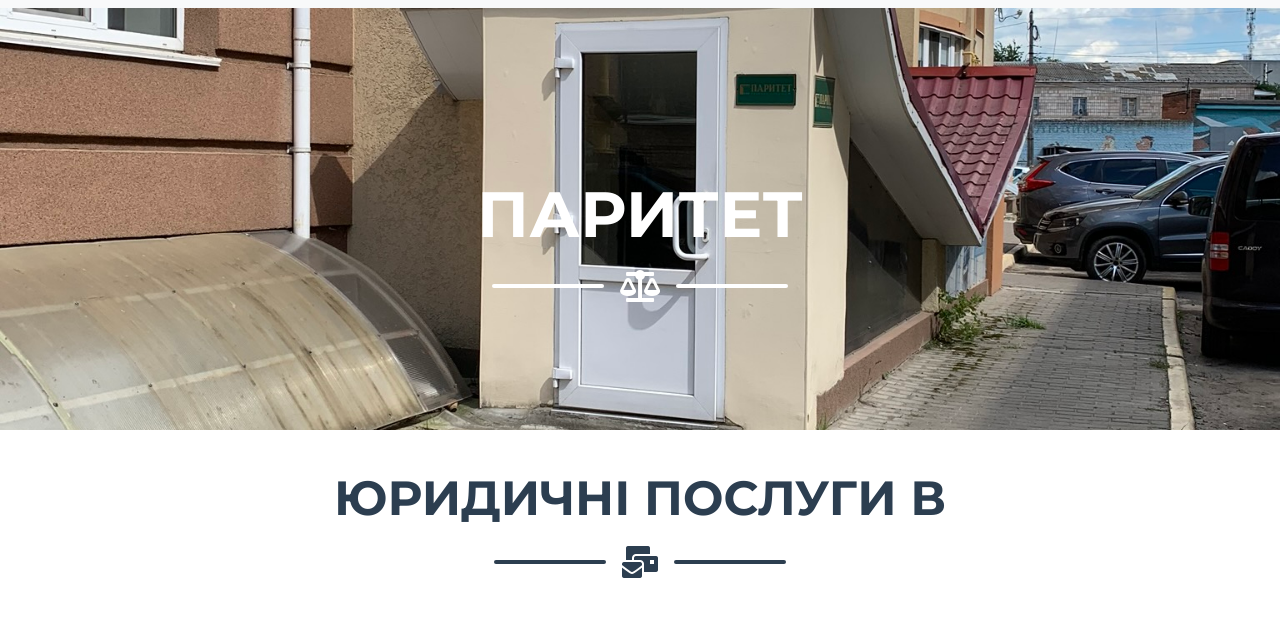
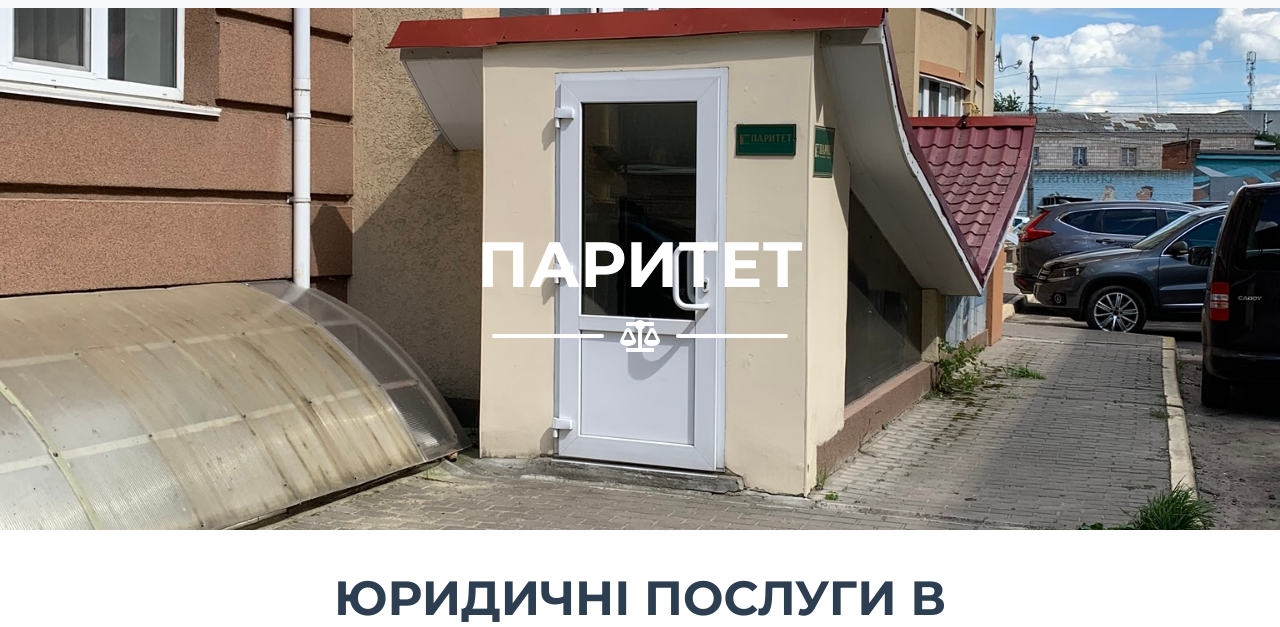
Before and after one commit to TimonUA/Parytet, a website with bundled scripts: page index.html in a window 1280 px wide. Shown: the part 96-723 px from the top of the page. Built offline with nearby package versions, Linux system fonts and the light colour scheme; files whose address does not match are found by name.

Commit message:
visual fixes

```diff
--- a/index.html
+++ b/index.html
@@ -61,8 +61,8 @@
 
       <!-- </div> -->
       <!-- <div class="col-lg-4  mx-auto d-flex align-items-center"> -->
-        <h1 class="masthead-heading text-uppercase "alt="Паритет" >Паритет</h1>
-        <div class="divider-custom divider-light">
+        <h1 class="masthead-heading text-uppercase" style="padding-top: 50px;" alt="Паритет" >Паритет</h1>
+        <div class="divider-custom divider-light" style="padding-bottom: 50px;">
           <div class="divider-custom-line"></div>
           <div class="divider-custom-icon">
             <i class="fa fa-balance-scale"></i>
```
Also changed, not shown: README.md (deleted).
